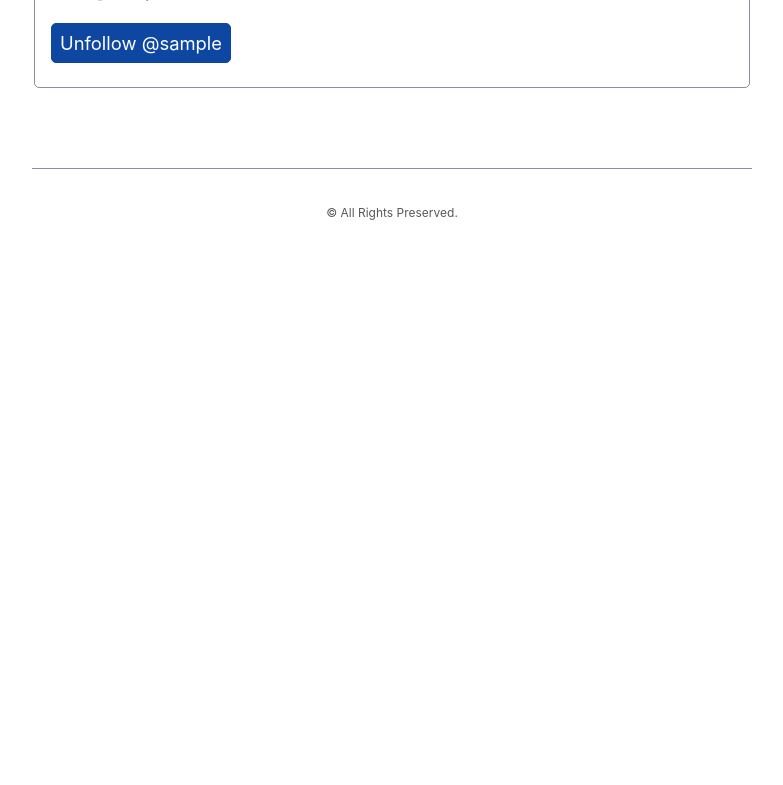
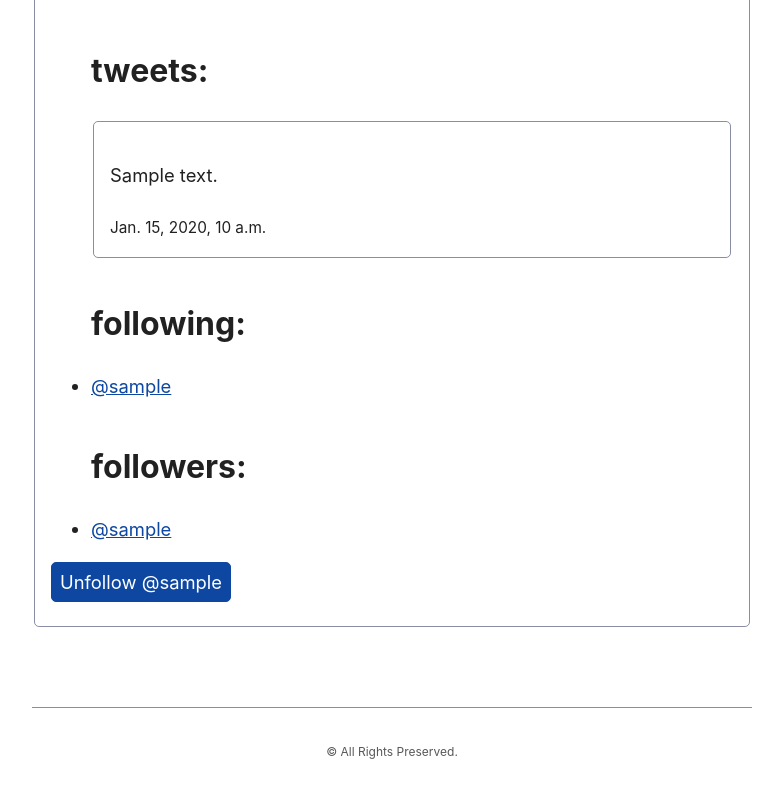
Before and after one commit to utshodebravestone/xwitter, a Django app: page /profile/1 in a window 1280 px wide. Shown: the part 813-1598 px from the top of the page, without its empty margins (248-1031 px from the left). Before the commit the page ends 1033 px from the top, so only its background shows below. Run offline with Django 4.2, Linux system fonts and the light colour scheme; a user stored in the database is signed in; tables that the repository leaves empty hold one stand-in row (values such as "Sample post").

Commit message:
added xweets

```diff
--- a/base/admin.py
+++ b/base/admin.py
@@ -1,6 +1,6 @@
 from django.contrib import admin
 from django.contrib.auth.models import Group, User
-from .models import Profile
+from .models import Profile, Tweet
 
 admin.site.unregister(Group)
 admin.site.unregister(User)
@@ -17,3 +17,4 @@ class CustomizedUser(admin.ModelAdmin):
 
 
 admin.site.register(User, CustomizedUser)
+admin.site.register(Tweet)
--- a/base/models.py
+++ b/base/models.py
@@ -12,6 +12,16 @@ class Profile(models.Model):
         return self.user.username
 
 
+class Tweet(models.Model):
+    user = models.ForeignKey(User, related_name='tweets',
+                             on_delete=models.DO_NOTHING)
+    text = models.CharField(max_length=200)
+    created_at = models.DateTimeField(auto_now=True)
+
+    def __str__(self) -> str:
+        return self.text[:64]
+
+
 def create_profile(sender, instance, created, **kwargs):
     if created:
         profile = Profile(user=instance)
--- a/base/urls.py
+++ b/base/urls.py
@@ -1,9 +1,11 @@
 from django.urls import path
 
-from .views import home_view, profiles_view, profile_view
+from .views import feed_view, profiles_view, profile_view, tweet_view
 
 urlpatterns = [
-    path('', home_view, name='home'),
+    path('', feed_view, name='home'),
+    path('feed/', feed_view, name='feed'),
     path('profiles/', profiles_view, name='profiles'),
     path('profile/<int:pk>', profile_view, name='profile'),
+    path('tweet/', tweet_view, name='tweet'),
 ]
--- a/base/views.py
+++ b/base/views.py
@@ -1,12 +1,17 @@
 from django.shortcuts import render, redirect
 from django.contrib import messages
-from django.http.response import Http404
 
-from .models import Profile
+from .models import Profile, Tweet
 
 
-def home_view(request):
-    return render(request, 'base/home.html', {})
+def feed_view(request):
+    if request.user.is_authenticated:
+        tweets = Tweet.objects.all().order_by('-created_at')
+        return render(request, 'base/feed.html', {'tweets': tweets})
+    else:
+        messages.error(
+            request, "you can't access feed page unless you are logged in")
+        return redirect('/admin/login')
 
 
 def profiles_view(request):
@@ -22,6 +27,7 @@ def profiles_view(request):
 def profile_view(request, pk):
     if request.user.is_authenticated:
         profile = Profile.objects.get(user_id=pk)
+        tweets = Tweet.objects.filter(user_id=pk).order_by('-created_at')
 
         if request.method == 'POST':
             action = request.POST.get('action')
@@ -31,8 +37,21 @@ def profile_view(request, pk):
                 request.user.profile.follows.remove(profile)
             request.user.profile.save()
 
-        return render(request, 'base/profile.html', {'profile': profile})
+        return render(request, 'base/profile.html', {'profile': profile, 'tweets': tweets})
     else:
         messages.error(
             request, "you can't access profile page unless you are logged in")
         return redirect('/admin/login')
+
+
+def tweet_view(request):
+    if request.user.is_authenticated:
+        if request.method == 'POST':
+            text = request.POST.get('tweet')
+            tweet = Tweet(text=text, user=request.user)
+            tweet.save()
+        return redirect(request.META.get('HTTP_REFERER', '/'))
+    else:
+        messages.error(
+            request, "you can't access profile page unless you are logged in")
+        return redirect('/admin/login')
--- a/templates/base/profile.html
+++ b/templates/base/profile.html
@@ -3,32 +3,50 @@
 <!--  -->
 
 {% block body %}
+
 <!--  -->
+
 {% if profile %}
 <!--  -->
 <fieldset>
   <legend>
-    <h2>@{{ profile.user.username }}'s</h2>
+    <h2>@{{ profile.user.username | lower }}'s</h2>
   </legend>
   <img
-    src="https://ui-avatars.com/api/?name={{ profile.user.username }}"
+    src="https://ui-avatars.com/api/?name={{ profile.user.username | lower }}"
     alt="profile picture"
   />
 
-  <ul>
-    <strong>Following: </strong>
-    {% for following in profile.follows.all %}
+  <ul style="list-style: none">
+    <h3>tweets:</h3>
+    {% for tweet in tweets %}
     <li>
-      <a href="{% url 'profile' following.user.id %}"> @{{ following }} </a>
+      <fieldset>
+        <p>{{ tweet.text }}</p>
+        <small> {{ tweet.created_at }} </small>
+      </fieldset>
     </li>
     {% endfor %}
   </ul>
 
   <ul>
-    <strong>Followers: </strong>
+    <h3>following:</h3>
+    {% for following in profile.follows.all %}
+    <li>
+      <a href="{% url 'profile' following.user.id %}">
+        @{{ following | lower }}
+      </a>
+    </li>
+    {% endfor %}
+  </ul>
+
+  <ul>
+    <h3>followers:</h3>
     {% for followers in profile.followed_by.all %}
     <li>
-      <a href="{% url 'profile' followers.user.id %}"> @{{ followers }} </a>
+      <a href="{% url 'profile' followers.user.id %}">
+        @{{ followers | lower }}
+      </a>
     </li>
     {% endfor %}
   </ul>
@@ -38,11 +56,11 @@
     <!--    -->
     {% if profile in user.profile.follows.all %}
     <button type="submit" name="action" value="unfollow">
-      Unfollow @{{ profile.user.username }}
+      Unfollow @{{ profile.user.username | lower }}
     </button>
     {% else %}
     <button type="submit" name="action" value="follow">
-      Follow @{{ profile.user.username }}
+      Follow @{{ profile.user.username | lower }}
     </button>
     {% endif %}
   </form>
--- a/templates/partials/header.html
+++ b/templates/partials/header.html
@@ -3,7 +3,7 @@
     <h1>xwitter</h1>
 
     <ul>
-      <li><a href="{% url 'home' %}">home</a></li>
+      <li><a href="{% url 'feed' %}">feed</a></li>
       <li><a href="{% url 'profiles' %}">profiles</a></li>
       {% if user.is_authenticated %}
       <li><a href="{% url 'profile' request.user.id %}">my profile</a></li>
--- a/templates/skeleton.html
+++ b/templates/skeleton.html
@@ -25,7 +25,20 @@
     {% endfor %}
     <!--  -->
     {% endif %}
+
     <!--  -->
+    {% if user.is_authenticated %}
+    <center>
+      <form action="/tweet/" method="post">
+        {% csrf_token %}
+        <textarea name="tweet" cols="30" rows="3" required></textarea>
+        <br />
+        <button type="submit">xweet</button>
+      </form>
+    </center>
+    {% endif %}
+    <!--  -->
+
     {% block body %} {% endblock %}
     <!--  -->
     {% include 'partials/footer.html' %}
```
Also changed, not shown: templates/base/feed.html (added, +20 -0 lines), templates/base/home.html (deleted, +0 -9 lines), templates/base/profiles.html (+6 -6 lines), base/migrations/0002_tweet.py (added).
